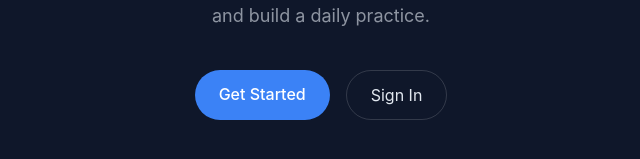
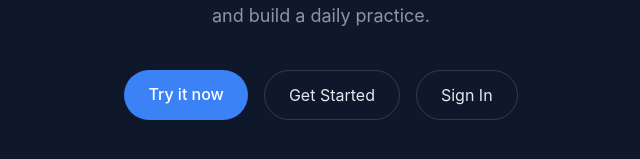
Before and after one commit to jorgepvenegas/breathe, a Vue app in the folder apps/web/: page / in a window 1280 px wide. Shown: the part 449-608 px from the top of the page, without its empty margins (319-959 px from the left). Built offline with nearby package versions, Linux system fonts and the light colour scheme; no server answers.

Commit message:
feat(landing): add Try it now button leading to /try

```diff
--- a/apps/web/src/views/LandingView.vue
+++ b/apps/web/src/views/LandingView.vue
@@ -9,16 +9,22 @@
       Guided breathing exercises to help you focus, relax, and build a daily practice.
     </p>
 
-    <div class="flex gap-4">
+    <div class="flex flex-col sm:flex-row gap-4">
+      <RouterLink
+        to="/try"
+        class="px-6 py-3 rounded-full bg-breath-primary text-white font-medium hover:bg-blue-600 transition-colors text-center"
+      >
+        Try it now
+      </RouterLink>
       <RouterLink
         to="/register"
-        class="px-6 py-3 rounded-full bg-breath-primary text-white font-medium hover:bg-blue-600 transition-colors"
+        class="px-6 py-3 rounded-full border border-white/15 hover:bg-white/5 transition-colors text-center"
       >
         Get Started
       </RouterLink>
       <RouterLink
         to="/login"
-        class="px-6 py-3 rounded-full border border-white/15 hover:bg-white/5 transition-colors"
+        class="px-6 py-3 rounded-full border border-white/15 hover:bg-white/5 transition-colors text-center"
       >
         Sign In
       </RouterLink>
```
